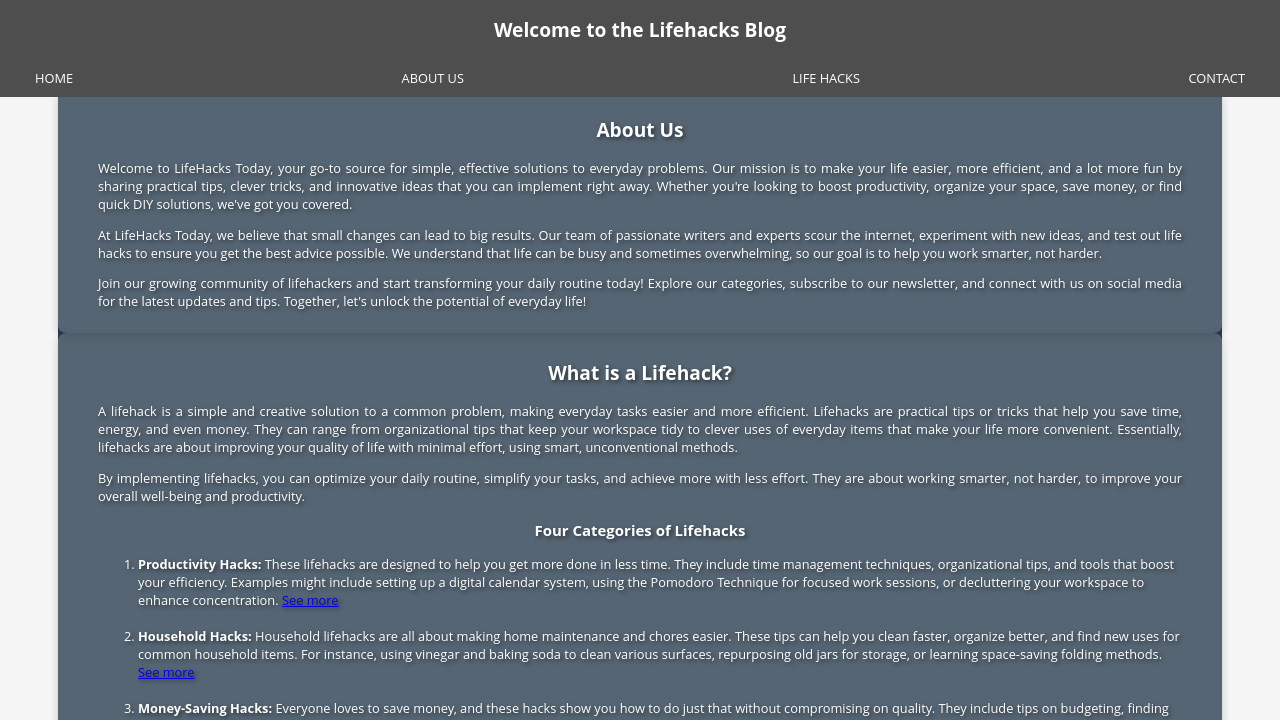
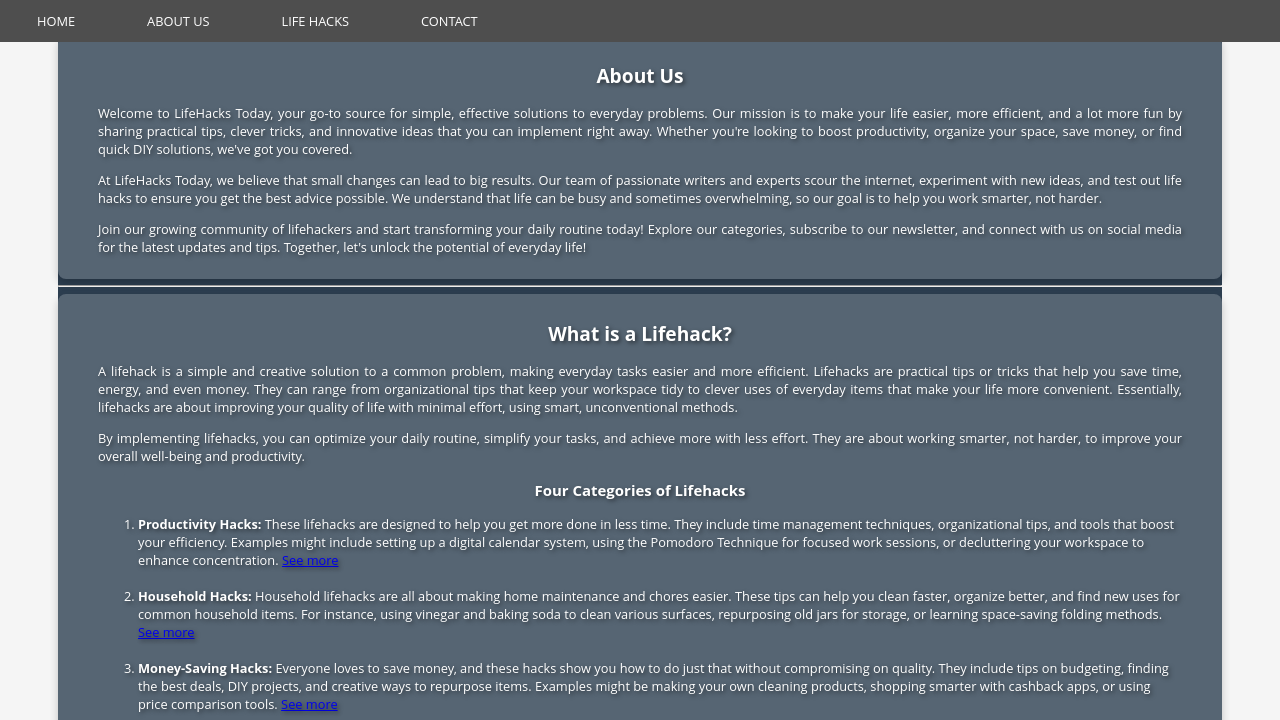
Before and after one commit to luispierro/Project1-codeinstitute, a plain HTML site: page index.html in a window 1280 px wide. Shown: the top 720 px of the page. Drawn offline with Linux system fonts and the light colour scheme.

Commit message:
header smaller

```diff
--- a/css/styles.css
+++ b/css/styles.css
@@ -19,6 +19,7 @@ body {
 nav{
     text-align: center;
     color: #fff;
+
 }
 
 /* Container for the header menu*/
@@ -32,6 +33,11 @@ nav{
     box-shadow: 100% gray;
     z-index: 1000;
     font-family: 'Open Sans', sans-serif;
+}
+
+#menu h3{
+    text-align: center;
+    color: #fff;
 }
 
 footer{
@@ -58,10 +64,8 @@ footer p{
 }
 
 /* Each nav item */
-.nav-menu li {
+.nav-menu td {
     margin: 0 10px;
-    list-style: none;
-    margin: 0;
     padding: 0 20px;
 
 }
@@ -80,13 +84,12 @@ footer p{
 /* Hover effect */
 .nav-menu a:hover {
     background-color: #929292;
-    text-decoration: wavy;
 }
 
 .content {
-    margin-top: 80px; /* Same height as the header to avoid content being hidden */
+    margin-top: 10px; /* Same height as the header to avoid content being hidden */
     flex: 1 1 auto;  /*grow vertically*/
-    padding-top: 10px;
+    padding-top: 2rem;
     padding-bottom: 3.5rem; /* Space available between last element and bottom border of the page */
     background-color: #2C3E50;
     /* background-color: #A9A9A9; /* Branco translúcido */
--- a/index.html
+++ b/index.html
@@ -18,13 +18,12 @@
     <body>
         <header id="menu">
             <nav>
-                <h1>Welcome to the Lifehacks Blog</h1>
-                <ul class="nav-menu">
-                    <li><a href="index.html">HOME</a></li>
-                    <li><a href="#about">ABOUT US</a></li>
-                    <li><a href="#lifehacks">LIFE HACKS</a></li>
-                    <li><a href="#contact">CONTACT</a></li>
-                </ul>
+                <table class="nav-menu">
+                    <tr><td><a href="index.html">HOME</a></td>
+                    <td><a href="index.html#about">ABOUT US</a></td>
+                    <td><a href="index.html#life">LIFE HACKS</a></td>
+                    <td><a href="index.html#contact1">CONTACT</a></td></tr>
+                </table>
             </nav>
         </header>
         <div class="content">
@@ -40,6 +39,7 @@
                     </section>
                 </article>
             </div>
+            <hr id="life">
             <div class="content-lifehacks" id="lifehacks">
                 <article>
                     <header>
@@ -58,6 +58,7 @@
                     </section>
                 </article>
             </div>
+            <hr id="contact1">
             <div class="content-contact" id="contact">
                 <form action="#" method="post">
                     <fieldset>
```
